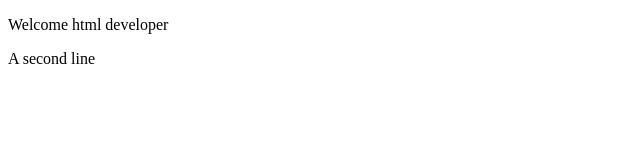
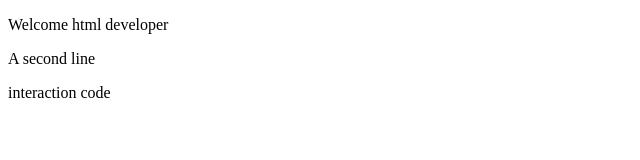
Before and after one commit to FasFit-Grupo/untitled, a plain HTML site: page Index.html in a window 1280 px wide. Shown: the whole page, without its empty margins (0-640 px from the left). Drawn offline with Linux system fonts and the light colour scheme.

Commit message:
feat(feature_2): added code.

```diff
--- a/Index.html
+++ b/Index.html
@@ -8,5 +8,6 @@
 <body>
 <p>Welcome html developer</p>
 <p>A second line</p>
+<p>interaction code</p>
 </body>
 </html>
```
